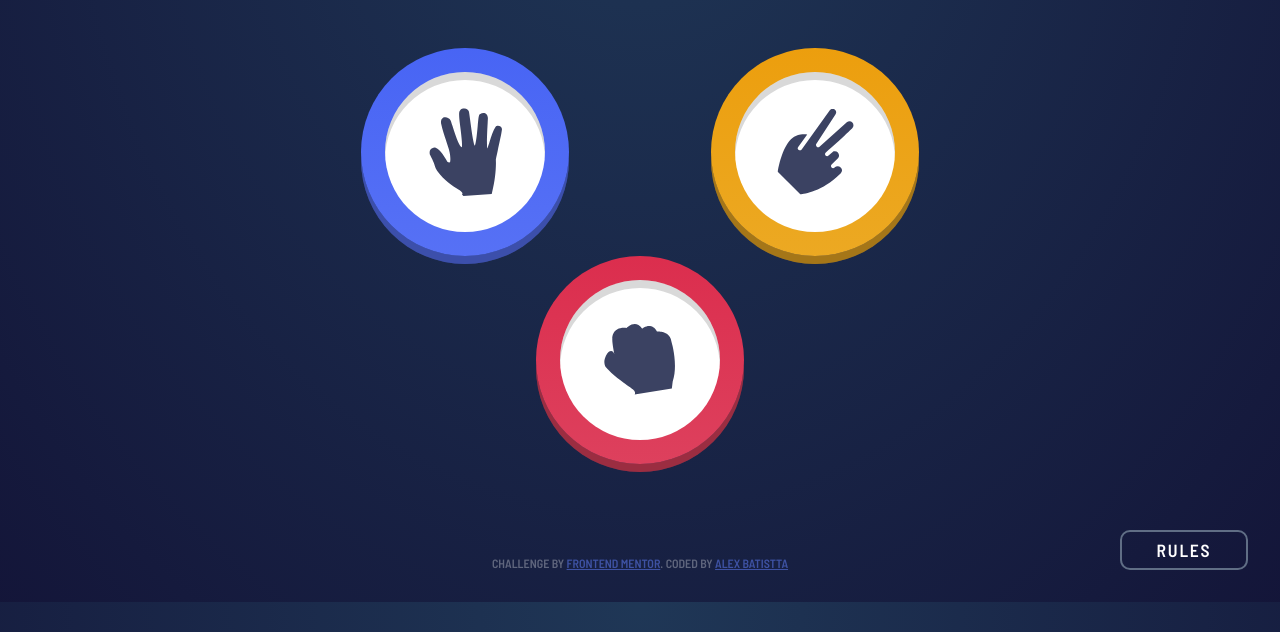
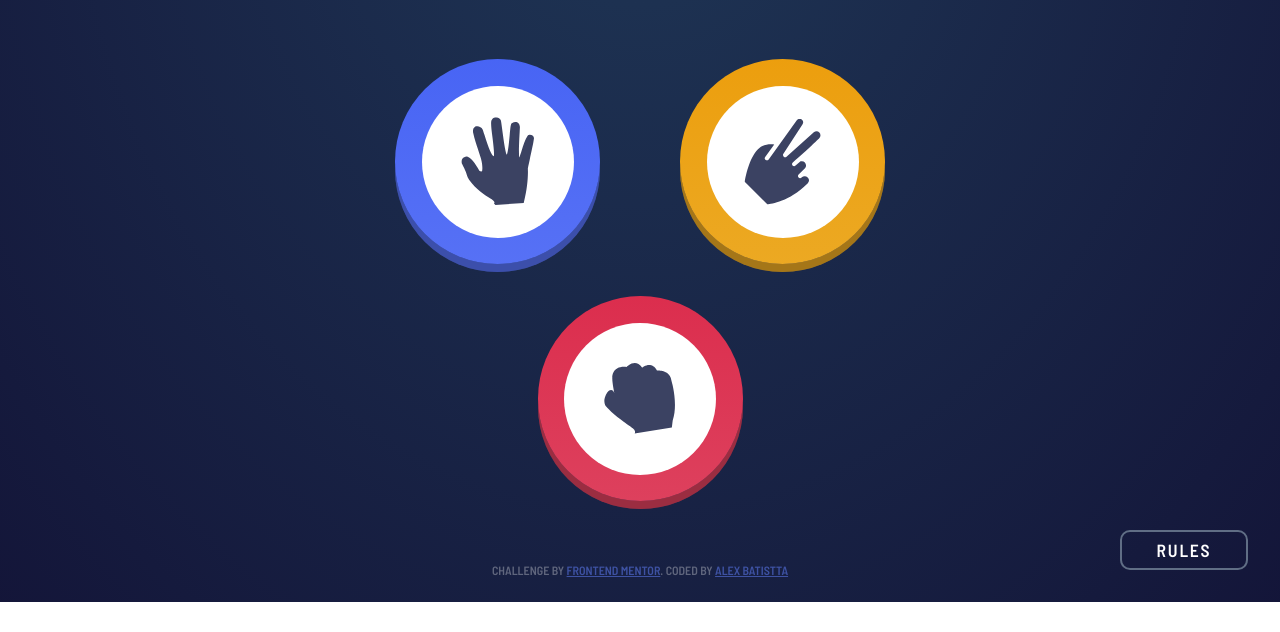
Before and after one commit to AlexBatistta/rock-paper-scissors-master, a website built with Vite: page index.html in a window 1280 px wide. Shown: the part 198-830 px from the top of the page. After the commit the page ends 800 px from the top, so only its background shows below. Built offline with nearby package versions, Linux system fonts and the light colour scheme; files whose address does not match are found by name.

Commit message:
refactor

```diff
--- a/index.html
+++ b/index.html
@@ -16,10 +16,10 @@
     <div class="container">
       <header class="header">
         <img src="./assets/images/logo.svg" alt="Logo" class="logo" />
-        <article class="score-container">
+        <div class="score-container">
           <p class="score-title">score</p>
           <h2 class="score-points">12</h2>
-        </article>
+        </div>
       </header>
       <section class="game">
         <button class="choice-btn" data-choice="paper">
@@ -38,7 +38,23 @@
           </div>
         </button>
       </section>
+      <footer class="footer">
+        <div class="attribution">
+          Challenge by
+          <a href="https://www.frontendmentor.io?ref=challenge" target="_blank"
+            >Frontend Mentor</a
+          >. Coded by
+          <a href="https://github.com/AlexBatistta">Alex Batistta</a>
+        </div>
+      </footer>
     </div>
+
+    <!-- <section class="results">
+      <h2 class="results-heading">you picked</h2>
+      <h2 class="results-heading">the house picked</h2>
+      <div class="results-result"></div>
+      <div class="results-result"></div>
+    </section> -->
 
     <button class="rules-btn" tabindex="1">Rules</button>
     <div class="modal">
@@ -57,14 +73,6 @@
       </div>
     </div>
 
-    <footer class="footer">
-      <div class="attribution">
-        Challenge by
-        <a href="https://www.frontendmentor.io?ref=challenge" target="_blank"
-          >Frontend Mentor</a
-        >. Coded by <a href="https://github.com/AlexBatistta">Alex Batistta</a>
-      </div>
-    </footer>
     <script type="module" src="/src/main.js"></script>
   </body>
 </html>
--- a/style.css
+++ b/style.css
@@ -24,20 +24,21 @@
 
 body {
   font-family: 'Barlow Semi Condensed', sans-serif;
+}
+
+.container {
   background: radial-gradient(
     at top,
     var(--background-grad-1),
     var(--background-grad-2)
   );
-  min-height: 100vh;
-  overflow: hidden;
-}
-
-.container {
+  height: 100vh;
+  width: 100vw;
   position: relative;
-  max-width: 700px;
-  margin: 0 auto;
-  padding-top: 2rem;
+  display: flex;
+  flex-direction: column;
+  justify-content: space-between;
+  align-items: center;
 }
 
 /* Header - Title Score - */
@@ -48,7 +49,9 @@ body {
   justify-content: space-between;
   align-items: center;
   height: 150px;
+  width: 700px;
   padding: 1rem 1.4rem 1rem 2rem;
+  margin-top: 45px;
 }
 
 .logo img {
@@ -61,8 +64,8 @@ body {
   align-items: center;
   justify-content: center;
   background-color: white;
-  border-radius: 10px;
-  height: 100%;
+  border-radius: 8px;
+  height: 114px;
   width: 150px;
   line-height: 1;
 }
@@ -88,8 +91,8 @@ body {
     'paper scissors'
     'rock rock';
   place-items: center;
-  height: 30rem;
-  padding-top: 4rem;
+  height: auto;
+  gap: 2rem 5rem;
 }
 
 .game::before {
@@ -97,10 +100,8 @@ body {
   position: absolute;
   width: 100%;
   height: 100%;
-  left: 28%;
-  top: 35%;
-  background: url('./assets/images/bg-triangle.svg') no-repeat;
-  z-index: -1;
+  background: url('./assets/images/bg-triangle.svg') no-repeat center;
+  z-index: 0;
 }
 
 /* Choice Buttons */
@@ -113,25 +114,27 @@ body {
 
 .choice {
   position: relative;
-  width: 10rem;
-  height: 10rem;
+  width: 205px;
+  height: 205px;
   background: white;
   border-radius: 50%;
   display: grid;
   place-items: center;
   box-shadow: inset 0 0.5rem hsla(0, 0%, 0%, 0.15);
+  z-index: 0;
 }
 
-.choice::before,
-.choice::after {
+.choice::before {
   content: '';
   position: absolute;
-  left: -15%;
-  top: -15%;
-  width: 130%;
-  height: 130%;
+  width: 152px;
+  height: 152px;
+  background: white;
   border-radius: 50%;
-  z-index: -1;
+  top: 50%;
+  left: 50%;
+  transform: translate(-50%, -50%);
+  z-index: 1;
 }
 
 .choice::after {
@@ -142,14 +145,15 @@ body {
 .choice-btn:focus .choice::after {
   opacity: 1;
   box-shadow: 0 0 0 2rem #223351;
-  z-index: -2;
+  z-index: 0;
 }
 
 .choice img {
   transform: scale(1.5);
+  z-index: 2;
 }
 
-.choice.paper::before {
+.choice.paper {
   background: linear-gradient(
     to bottom,
     var(--paper-grad-1),
@@ -158,7 +162,7 @@ body {
   box-shadow: 0 0.5rem rgba(0, 0, 0, 0.3), 0 0.5rem var(--paper-grad-2);
 }
 
-.choice.scissors::before {
+.choice.scissors {
   background: linear-gradient(
     to bottom,
     var(--scissors-grad-1),
@@ -167,7 +171,7 @@ body {
   box-shadow: 0 0.5rem rgba(0, 0, 0, 0.3), 0 0.5rem var(--scissors-grad-2);
 }
 
-.choice.rock::before {
+.choice.rock {
   background: linear-gradient(
     to bottom,
     var(--rock-grad-1),
@@ -209,6 +213,47 @@ body {
 
 .rules-btn:focus {
   border: 2px solid #fff;
+}
+
+.results {
+  display: grid;
+  grid-template-columns: repeat(2, 1fr);
+  place-items: center;
+  grid-template-areas:
+    'you-title ai-title'
+    'you-picked ai-picked';
+  max-width: 1000px;
+  margin: 0 auto;
+}
+
+.results-heading {
+  color: var(--light-text);
+  font-size: 1.5rem;
+  letter-spacing: 0.1em;
+  padding: 4rem 0 8rem;
+}
+
+.results-result {
+  min-width: 10rem;
+  min-height: 10rem;
+  background: #16213d;
+  border-radius: 50%;
+}
+
+.results-heading:first-of-type {
+  grid-area: you-title;
+}
+
+.results-heading:last-of-type {
+  grid-area: ai-title;
+}
+
+.results-results:first-of-type {
+  grid-area: you-picked;
+}
+
+.results-results:last-of-type {
+  grid-area: ai-picked;
 }
 
 /* Modal Rules */
@@ -271,7 +316,6 @@ body {
 }
 
 footer {
-  position: absolute;
-  bottom: 2rem;
   width: 100%;
+  margin-bottom: 25px;
 }
```
